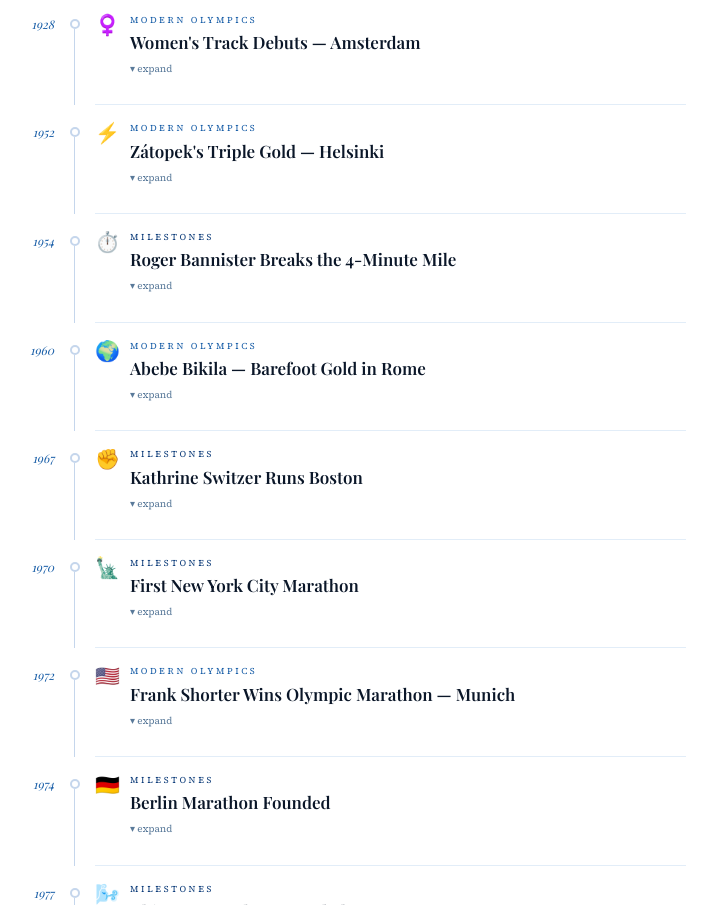
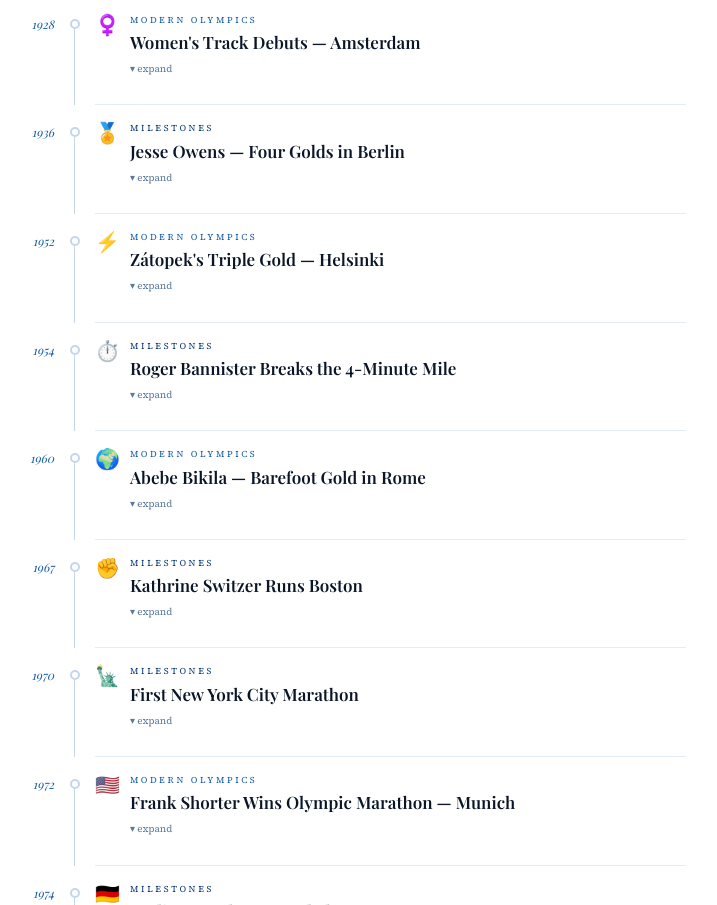
Before and after one commit to draynard/runningrx-timeline, a plain HTML site: page index.html in a window 1280 px wide. Shown: the part 1669-2574 px from the top of the page, without its empty margins (310-1027 px from the left). Drawn offline with nearby package versions, Linux system fonts and the light colour scheme; a web font is replaced by a local one.

Commit message:
Update index.html

```diff
--- a/index.html
+++ b/index.html
@@ -355,6 +355,15 @@
     </div>
   </div>
 
+  <div class="event era-milestones" onclick="toggle(this)">
+    <div class="event-year"><span>1936</span></div>
+    <div class="event-spine"><div class="event-dot"></div><div class="event-line"></div></div>
+    <div class="event-card">
+      <div class="event-header"><div class="event-icon">🏅</div><div class="event-meta"><span class="event-era">Milestones</span><div class="event-title">Jesse Owens — Four Golds in Berlin</div><div class="event-toggle">&#9662; expand</div></div></div>
+      <div class="event-body">At the Berlin Olympics, in front of 100,000 spectators and Adolf Hitler, Jesse Owens wins four gold medals — in the 100m, 200m, long jump, and 4x100m relay. No athlete had ever won four track and field golds at a single Games. Running on the soil of Nazi Germany, Owens delivered the most powerful rebuttal to Aryan supremacy ideology that sport has ever produced. His German rival Luz Long, who helped him qualify in the long jump after a false start, embraced him publicly in the stadium — an act of extraordinary courage. Owens returned home to a hero's welcome in New York, though President Roosevelt never sent a telegram or invited him to the White House.</div>
+    </div>
+  </div>
+
   <div class="event era-olympics" onclick="toggle(this)">
     <div class="event-year"><span>1952</span></div>
     <div class="event-spine"><div class="event-dot"></div><div class="event-line"></div></div>
```
